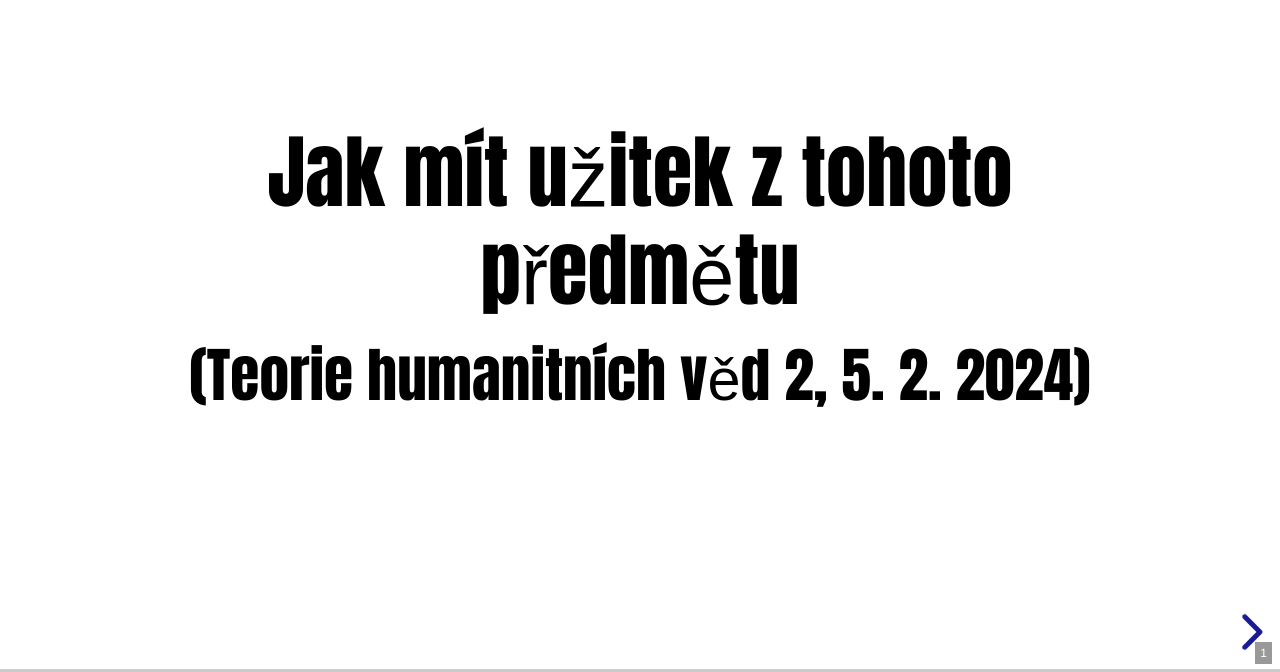
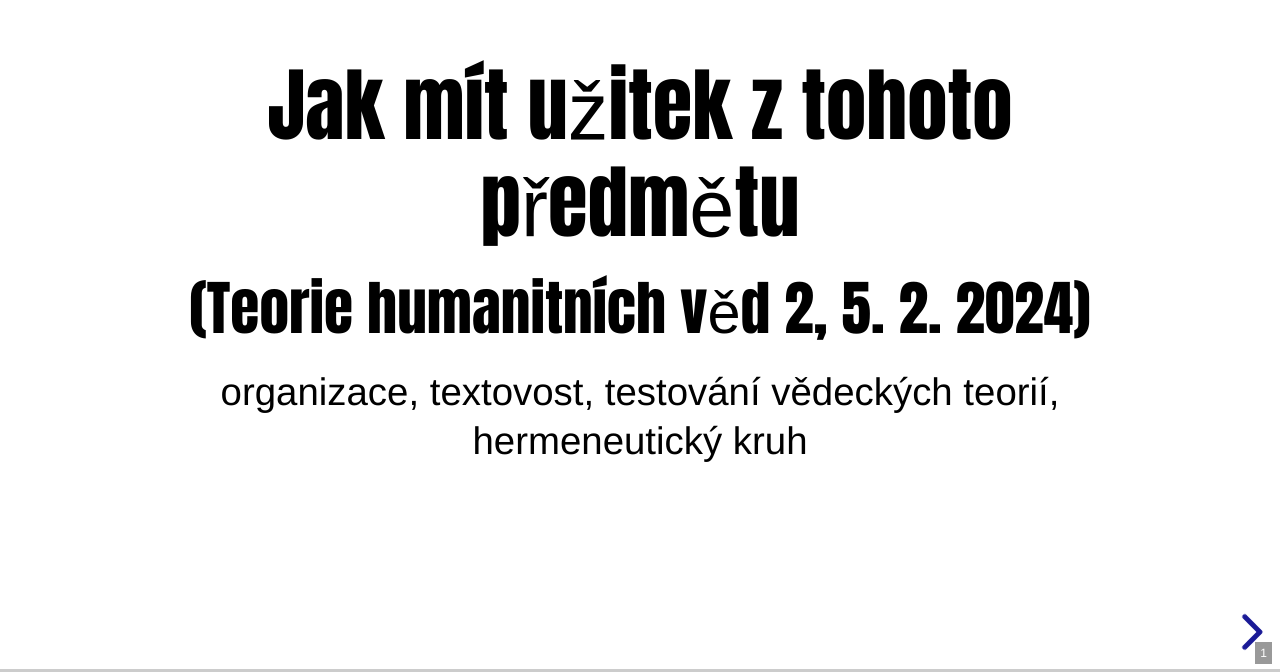
Before and after one commit to bdodova/prezentace_LS_2023_24_THV2_UP, a website: page 01-jak_mit_uzitek_z_tohoto_predmetu.html in a window 1280 px wide. Shown: the part 128-800 px from the top of the page. Drawn offline with Linux system fonts and the light colour scheme; a web font is replaced by a local one.

Commit message:
klicova slova

```diff
--- a/01-jak_mit_uzitek_z_tohoto_predmetu.html
+++ b/01-jak_mit_uzitek_z_tohoto_predmetu.html
@@ -58,6 +58,8 @@
           <textarea data-template>
 ## Jak mít užitek z tohoto předmětu
 ### (Teorie humanitních věd 2, 5. 2. 2024)
+
+organizace, textovost, testování vědeckých teorií, hermeneutický kruh
 
 ---
 
```
